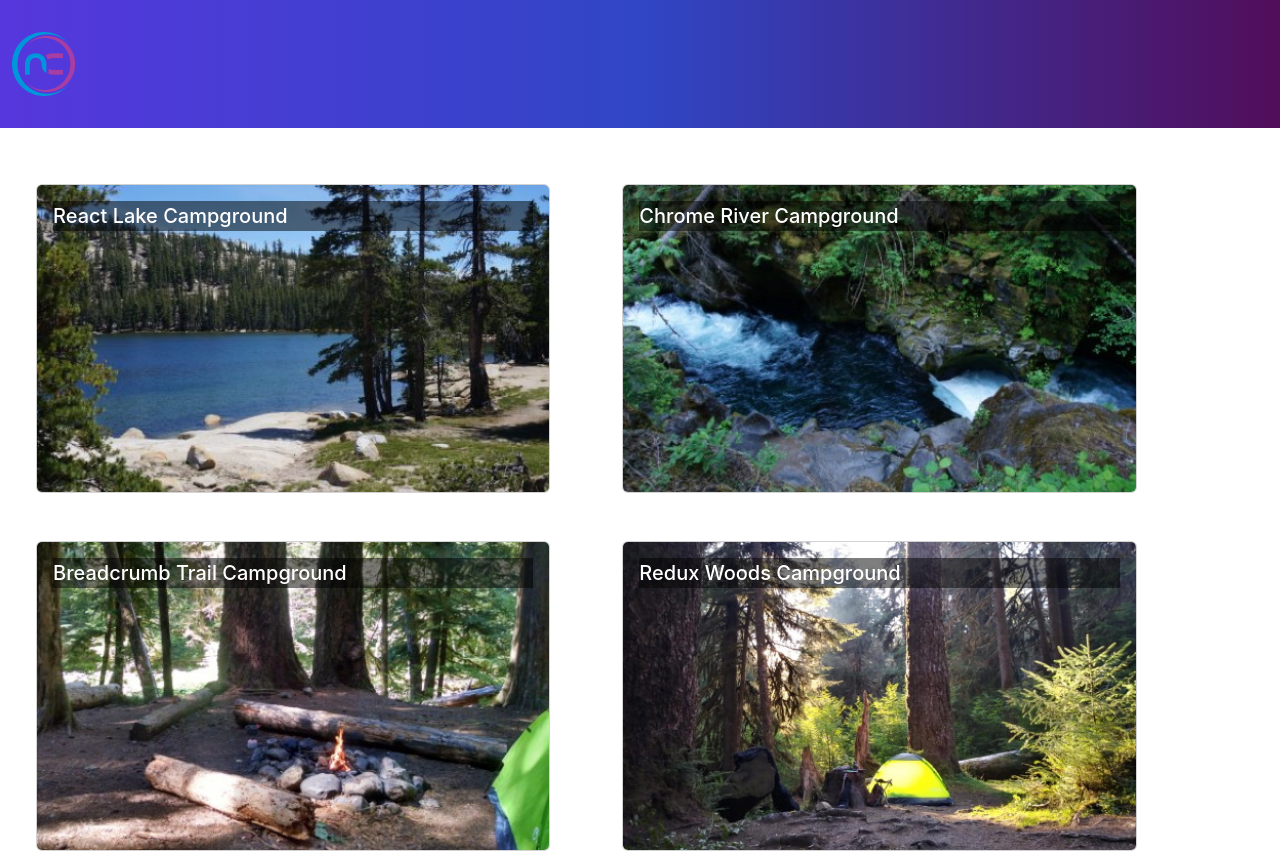
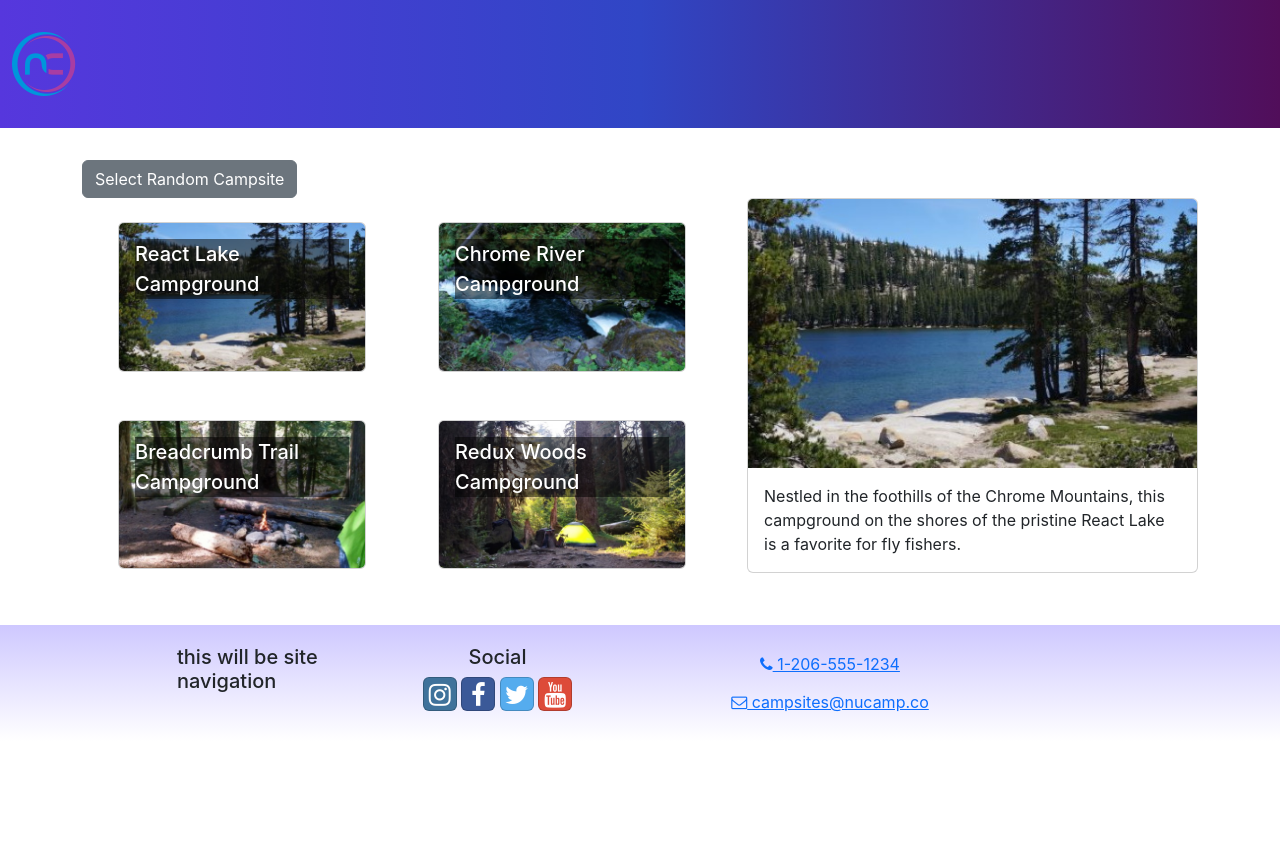
Before and after one commit to brandontaylor1/nucamp-react, a React (Create React App) app: page / in a window 1280 px wide. Shown: the top 853 px of the page. After the commit the page ends 800 px from the top, so only its background shows below. Built offline with nearby package versions, Linux system fonts and the light colour scheme.

Commit message:
CampsiteDetail and campsitesSlice completed

```diff
--- a/src/App.js
+++ b/src/App.js
@@ -1,5 +1,5 @@
 
-import CampsitesList from './features/campsites/CampsitesList.js';
+import CampsitesDirectoryPage from './pages/CampsitesDirectoryPage.js';
 import Header from './components/Header.js';
 import Footer from './components/Footer.js';
 import './App.css';
@@ -8,7 +8,7 @@ function App() {
   return (
     <div className="App">
         <Header />
-        <CampsitesList />
+        <CampsitesDirectoryPage />
         <Footer />
 
 
--- a/src/features/campsites/CampsiteCard.js
+++ b/src/features/campsites/CampsiteCard.js
@@ -1,16 +1,18 @@
 import React from 'react'
 import { Card, CardImg, CardImgOverlay, CardTitle } from 'reactstrap'
 
-const CampsiteCard = (props) => {
+const CampsiteCard = ({campsite}) => {
+  const { image, name } = campsite
+
   return (
     <Card>
         <CardImg
             width='100%'
-            src={props.campsite.image}
-            alt={props.campsite.name}
+            src={image}
+            alt={name}
         />
         <CardImgOverlay>
-            <CardTitle>{props.campsite.name}</CardTitle>
+            <CardTitle>{name}</CardTitle>
         </CardImgOverlay>
     </Card>
   )
--- /dev/null
+++ b/src/features/campsites/CampsiteDetail.js
@@ -0,0 +1,18 @@
+import { Card, CardImg, CardText, CardBody, Col} from 'reactstrap';
+
+const CampsiteDetail = ({campsite}) => {
+    const { image, name, description } = campsite
+
+    return (
+        <Col md='12' className='md-4'>
+            <Card>
+                <CardImg top src={image} alt={name} />
+                <CardBody>
+                    <CardText>{description}</CardText>
+                </CardBody>
+            </Card>
+        </Col>
+    )
+}
+
+export default CampsiteDetail
--- a/src/features/campsites/CampsitesList.js
+++ b/src/features/campsites/CampsitesList.js
@@ -1,12 +1,15 @@
 import React from 'react'
-import { CAMPSITES }  from '../../app/shared/CAMPSITES.js'
 import CampsiteCard from './CampsiteCard.js'
 import {Col, Row} from 'reactstrap'
+import { selectAllCampsites } from './campsitesSlice.js'
 
 const CampsitesList = () => {
+
+  const campsites = selectAllCampsites();
+
   return (
       <Row className='ms-auto'>
-        {CAMPSITES.map((campsite) => (
+        {campsites.map((campsite) => (
             <Col md="5" className='m-4' key={campsite.id}>
                 <CampsiteCard campsite={campsite}/>
             </Col>
--- /dev/null
+++ b/src/features/campsites/campsitesSlice.js
@@ -0,0 +1,9 @@
+import {CAMPSITES} from '../../app/shared/CAMPSITES';
+
+export const selectAllCampsites = () => {
+    return CAMPSITES;
+}
+
+export const selectRandomCampsite = () => {
+    return CAMPSITES[Math.floor(Math.random() * CAMPSITES.length)]
+}
--- /dev/null
+++ b/src/pages/CampsitesDirectoryPage.js
@@ -0,0 +1,40 @@
+import { Container, Row, Col, Button } from 'reactstrap'
+import CampsiteDetail from '../features/campsites/CampsiteDetail';
+import CampsitesList from '../features/campsites/CampsitesList';
+import { selectRandomCampsite } from '../features/campsites/campsitesSlice';
+
+const CampsitesDirectoryPage = () => {
+    let selectedCampsite = selectRandomCampsite();
+
+const toggleCampsite = () => {
+    const toggleCampsite = selectRandomCampsite()
+    console.log(toggleCampsite);
+
+}
+
+
+        return (
+            <Container>
+                <Button onClick={() => toggleCampsite()}>
+                    Select Random Campsite
+                </Button>
+                <Row>
+                    <Col sm='5' md='7'>
+                        <CampsitesList />
+                    </Col>
+
+                    <Col sm='7' md='5'>
+                        <CampsiteDetail campsite={selectedCampsite} />
+                    </Col>
+                </Row>
+            </Container>
+        )
+
+
+
+}
+
+
+
+
+export default CampsitesDirectoryPage
```
